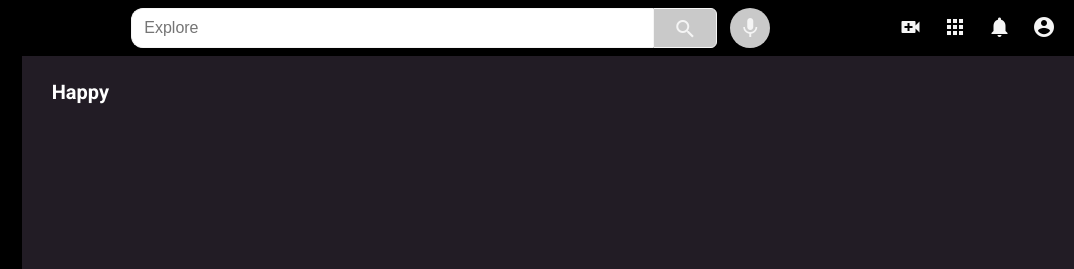
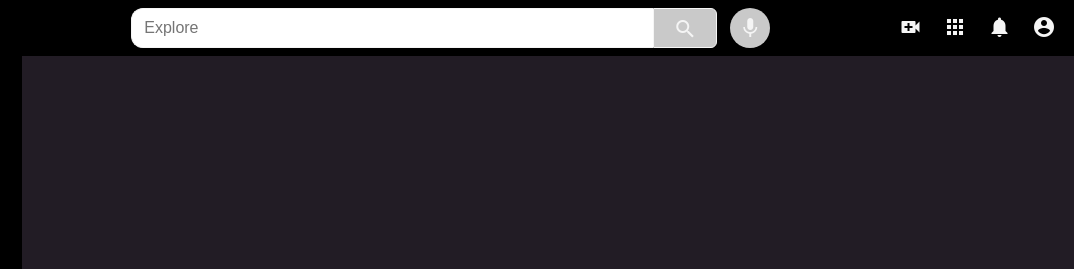
Before and after one commit to mezz01/mez-youtube, a plain HTML site: page index.html in a window 1280 px wide. Shown: the top 269 px of the page, 206-1280 px from the left. Drawn offline with Linux system fonts and the light colour scheme.

Commit message:
project:main restart

```diff
--- a/index.html
+++ b/index.html
@@ -155,7 +155,7 @@
             </nav>
         </aside>
         <main>
-        <h1>Happy</h1>
+
         </main>
     </div>
 </body>
```
